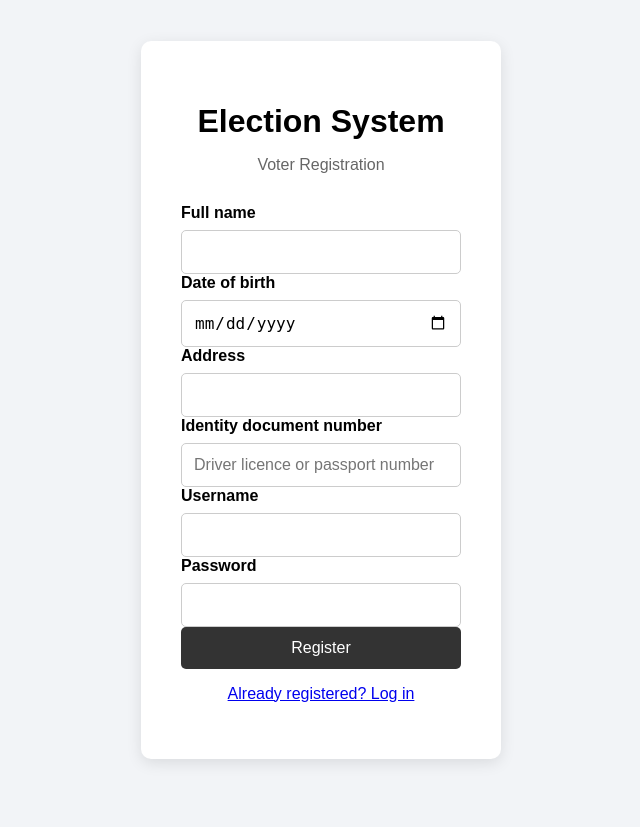
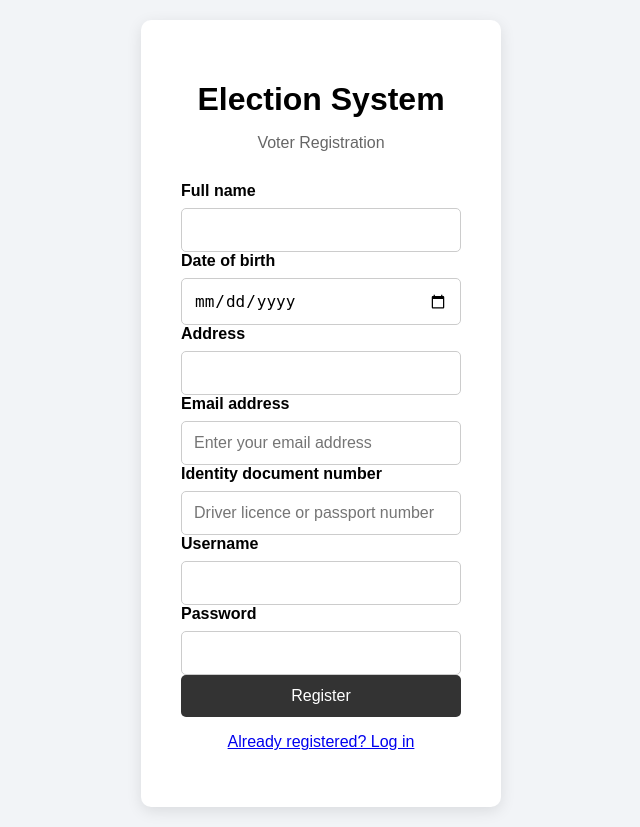
Before and after one commit to lenoiscoding/inte2667-group-voting, a Flask app: page /registration/register in a window 1280 px wide. Shown: the whole page, without its empty margins (319-959 px from the left). Before the commit the page ends 763 px from the top, so only its background shows below. Run offline with Flask 3, Linux system fonts and the light colour scheme.

Commit message:
Implement voter registration change email notifications

```diff
--- a/app/auth/models/user.py
+++ b/app/auth/models/user.py
@@ -55,3 +55,8 @@ class User(db.Model):
         db.String(32),
         nullable=True
     )
+    email = db.Column(
+        db.String(254),
+        unique=True,
+        nullable=True
+    )
--- a/app/registration/routes.py
+++ b/app/registration/routes.py
@@ -1,4 +1,4 @@
-
+from app.email_service import send_registration_change_email
 from datetime import date, datetime
 from io import BytesIO
 import base64
@@ -48,6 +48,7 @@ def register():
         return render_template("register.html", message="", success=False, qr_code=None)
 
     username = (request.form.get("username") or "").strip()
+    email = (request.form.get("email") or "").strip().lower()
     password = request.form.get("password") or ""
     full_name = (request.form.get("full_name") or "").strip()
     address = (request.form.get("address") or "").strip()
@@ -61,9 +62,25 @@ def register():
             "register.html", message=message, success=False, qr_code=None
         ), status
 
-    if not all([username, password, full_name, address, id_document_number, dob_raw]):
+    if not all([
+        username,
+        email,
+        password,
+        full_name,
+        address,
+        id_document_number,
+        dob_raw,
+    ]):
         return fail("All fields are required.")
 
+    if (
+        len(email) > 254
+        or email.count("@") != 1
+        or email.startswith("@")
+        or email.endswith("@")
+        or "." not in email.rsplit("@", 1)[1]
+    ):
+        return fail("Please enter a valid email address.")
     if len(password) < MIN_PASSWORD_LENGTH:
         return fail(
             f"Password must be at least {MIN_PASSWORD_LENGTH} characters."
@@ -80,6 +97,7 @@ def register():
     # Duplicate registration check
     already_registered = (
         User.query.filter_by(username=username).first()
+        or User.query.filter_by(email=email).first()
         or VoterRecord.query.filter_by(
             id_document_number=id_document_number
         ).first()
@@ -92,6 +110,7 @@ def register():
     try:
         user = User(
             username=username,
+            email=email,
             password_hash=generate_password_hash(password),
             role="voter",
             totp_secret=secret
@@ -190,6 +209,9 @@ def update_details():
                 new_value=address,
             )
         )
+    changed_fields = [
+        change.field_name for change in changes
+    ]
 
     try:
         if full_name != voter.full_name:
@@ -205,11 +227,42 @@ def update_details():
         db.session.rollback()
         raise
 
+    notification_message = ""
+
+    if changes:
+        user = db.session.get(User, user_id)
+
+        if user and user.email:
+            try:
+                send_registration_change_email(
+                    user.email,
+                    changed_fields
+                )
+                notification_message = (
+                    " An email notification was sent."
+                )
+            except Exception:
+                # The database changes are already committed.
+                # Do not undo them if email delivery fails.
+                notification_message = (
+                    " However, the email notification could not "
+                    "be sent. Please contact the system "
+                    "administrator."
+                )
+        else:
+            notification_message = (
+                " No email notification was sent because "
+                "your account has no email address."
+            )
+
     return render_template(
         "update_registration.html",
         voter=voter,
         message=(
-            "Registration details updated successfully."
+            (
+                "Registration details updated successfully."
+                + notification_message
+            )
             if changes
             else "No changes were made to your registration details."
         ),
--- a/app/templates/register.html
+++ b/app/templates/register.html
@@ -48,7 +48,16 @@
 
           <label for="address">Address</label>
           <input type="text" id="address" name="address" required />
-
+          <label for="email">Email address</label>
+          <input
+            type="email"
+            id="email"
+            name="email"
+            maxlength="254"
+            autocomplete="email"
+            placeholder="Enter your email address"
+            required
+          />
           <label for="id_document_number">Identity document number</label>
           <input
             type="text"
```
Also changed, not shown: app/email_service.py (added, +56 -0 lines), tests/test_email_service.py (added, +62 -0 lines).
